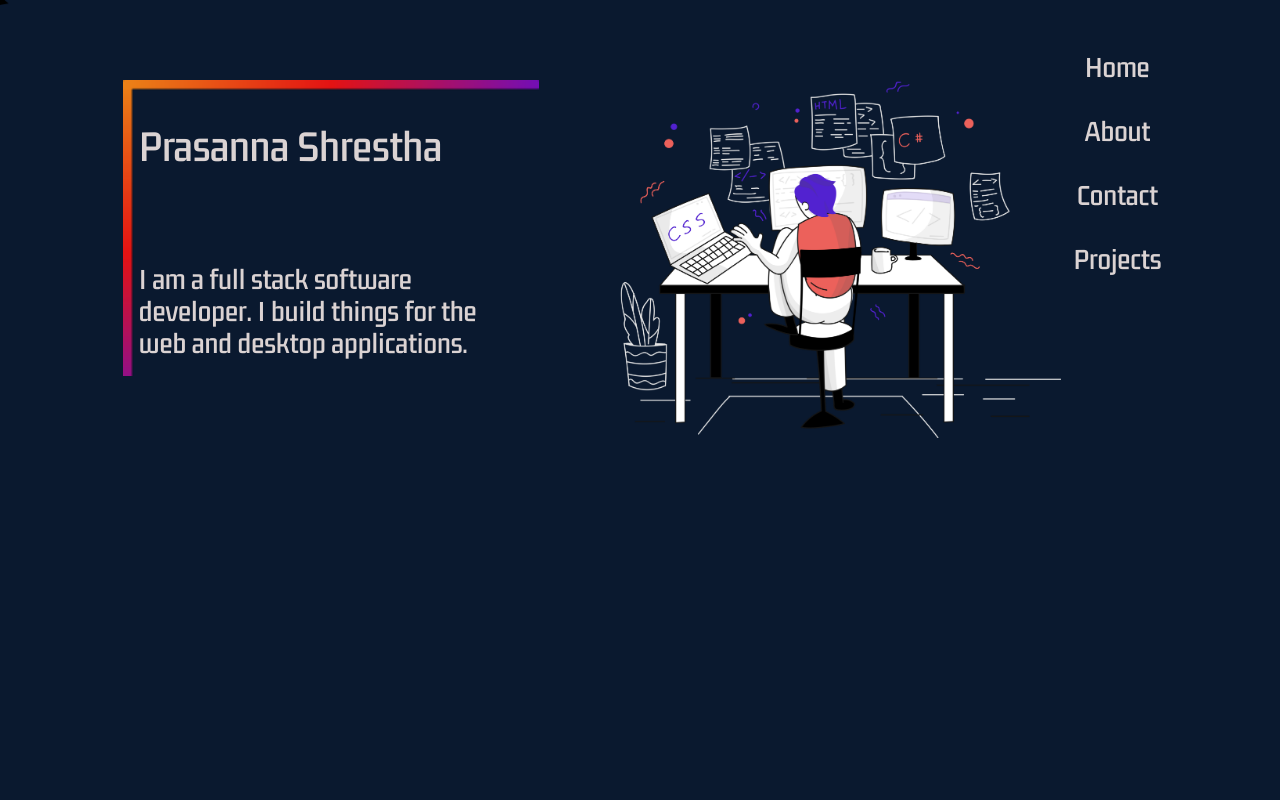
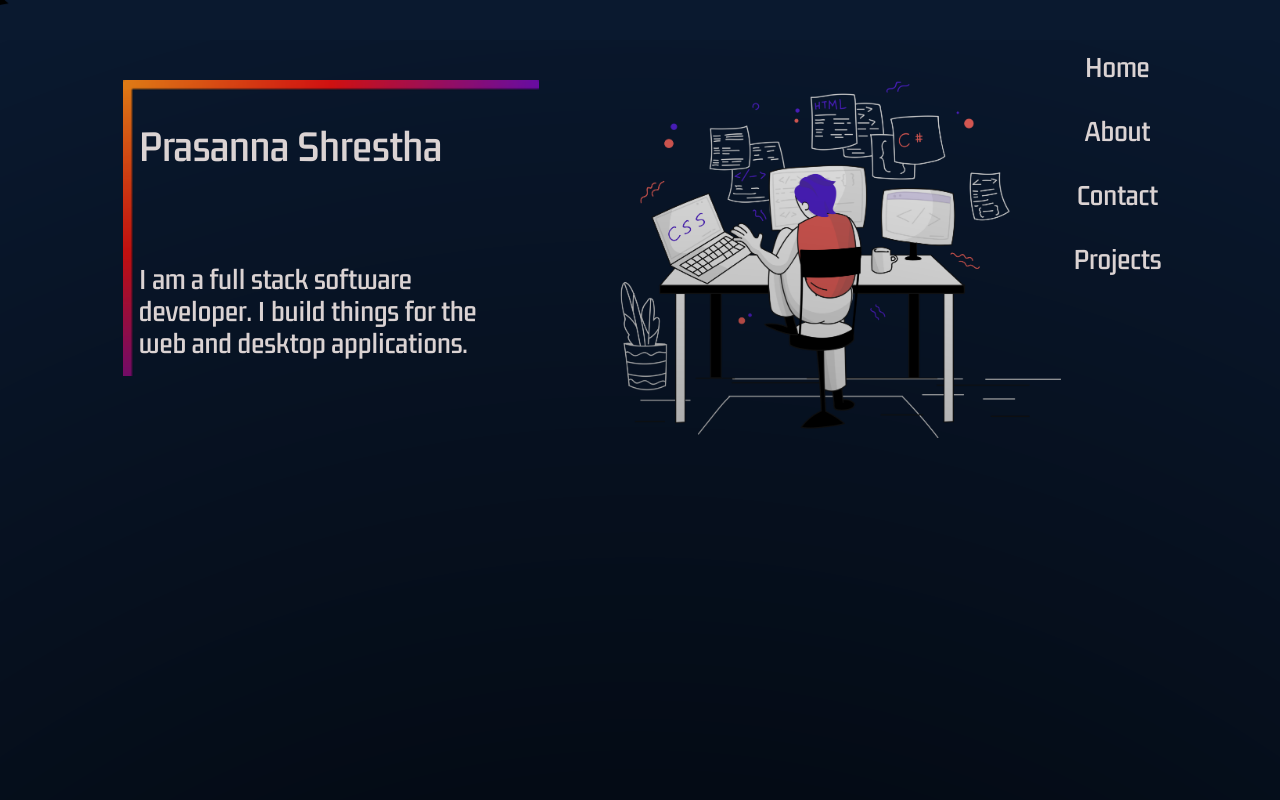
Before and after one commit to prasannashrestha011/MyPortofolio, a Next.js app in the folder client-side/: page / in a window 1280 px wide. Shown: the top 800 px of the page. Built offline with nearby package versions, Linux system fonts and the light colour scheme.

Commit message:
background masking added

```diff
--- a/client-side/app/Components/BackgroudGlow.tsx
+++ b/client-side/app/Components/BackgroudGlow.tsx
@@ -4,7 +4,9 @@ export const BackgroudGlow = () => {
   return (
     <div className='absolute inset-0'
     style={{
-
+    backgroundColor:'black',
+    mask: 'radial-gradient(circle, white 8%, transparent 100%)',
+    WebkitMaskImage: 'radial-gradient(circle, white 10%, transparent 100%)',
     }}
     >
 
--- a/client-side/app/ViewComponents/Index.tsx
+++ b/client-side/app/ViewComponents/Index.tsx
@@ -48,7 +48,9 @@ const Index = ({className}:Props) => {
     <span className='w-11/12 '>
       <img  src='/Ui_imgs/mainimg.png' alt='main_img' draggable="false" onContextMenu={(e)=>e.preventDefault()}/>
     </span>
-     <NavBar/>
+
+   <NavBar/>
+
 
    </div>
       </Element>
--- a/client-side/app/ViewComponents/NavBar.tsx
+++ b/client-side/app/ViewComponents/NavBar.tsx
@@ -23,18 +23,18 @@ const NavBar:React.FC = () => {
     setIsOpen(false)
     console.log(isNavigated);
   }
-  const NavBarLinks=()=>{
+  const   NavBarLinks=()=>{
 
     return(
      <>
-      <ul className='flex flex-col gap-2 '>
+      <ul className='flex flex-col gap-2  '>
       {NavItems.map((item,idx)=>{
        return(
 
 
            <li
               key={idx}
-              className=' cursor-pointer md:w-28 w-14 md:h-14 h-12  flex justify-center items-center md:text-2xl text-xl  '>
+              className=' cursor-none md:w-28 w-14 md:h-14 h-12  flex justify-center items-center md:text-2xl text-xl  '>
 
             <Link
               className='relative group'
@@ -67,7 +67,7 @@ const NavBar:React.FC = () => {
   return (
     <React.Fragment>
       {/* for destkop*/}
-        <nav className='    md:text-2xl md:flex hidden '>
+        <nav className='    md:text-2xl md:flex hidden    '>
 
           <NavBarLinks/>
 
--- a/client-side/app/ViewComponents/ParentView.tsx
+++ b/client-side/app/ViewComponents/ParentView.tsx
@@ -13,12 +13,12 @@ const ParentView:React.FC<{children:ReactNode}> = ({children}) => {
     posY:0
   })
   const onMouseMove=(e:MouseEvent)=>{
-    window.addEventListener('mousemove',(e)=>{
+
       setMousePosition({
         posX:e.clientX,
         posY:e.clientY
       })
-    })
+
   }
   useEffect(()=>{
    window.addEventListener('mousemove',onMouseMove)
--- a/client-side/app/layout.tsx
+++ b/client-side/app/layout.tsx
@@ -1,5 +1,5 @@
 
-import { BackgroudGlow } from "./Components/BackgroudGlow";
+
 import "./globals.css";
 
 
--- a/client-side/app/page.tsx
+++ b/client-side/app/page.tsx
@@ -1,7 +1,5 @@
 
 
-
-import { BackgroudGlow } from "./Components/BackgroudGlow";
 import ContactForm from "./ViewComponents/Contact/ContactForm";
 import Index from "./ViewComponents/Index";
 import ParentView from "./ViewComponents/ParentView";
--- a/client-side/tailwind.config.ts
+++ b/client-side/tailwind.config.ts
@@ -8,6 +8,12 @@ const config: Config = {
   ],
   theme: {
   	extend: {
+		screens: {
+			sm: '640px',
+			md: '768px',
+			lg: '1024px',
+			xl: '1280px',
+		  },
   		colors: {
   			background: 'hsl(var(--background))',
   			foreground: 'hsl(var(--foreground))',
```
